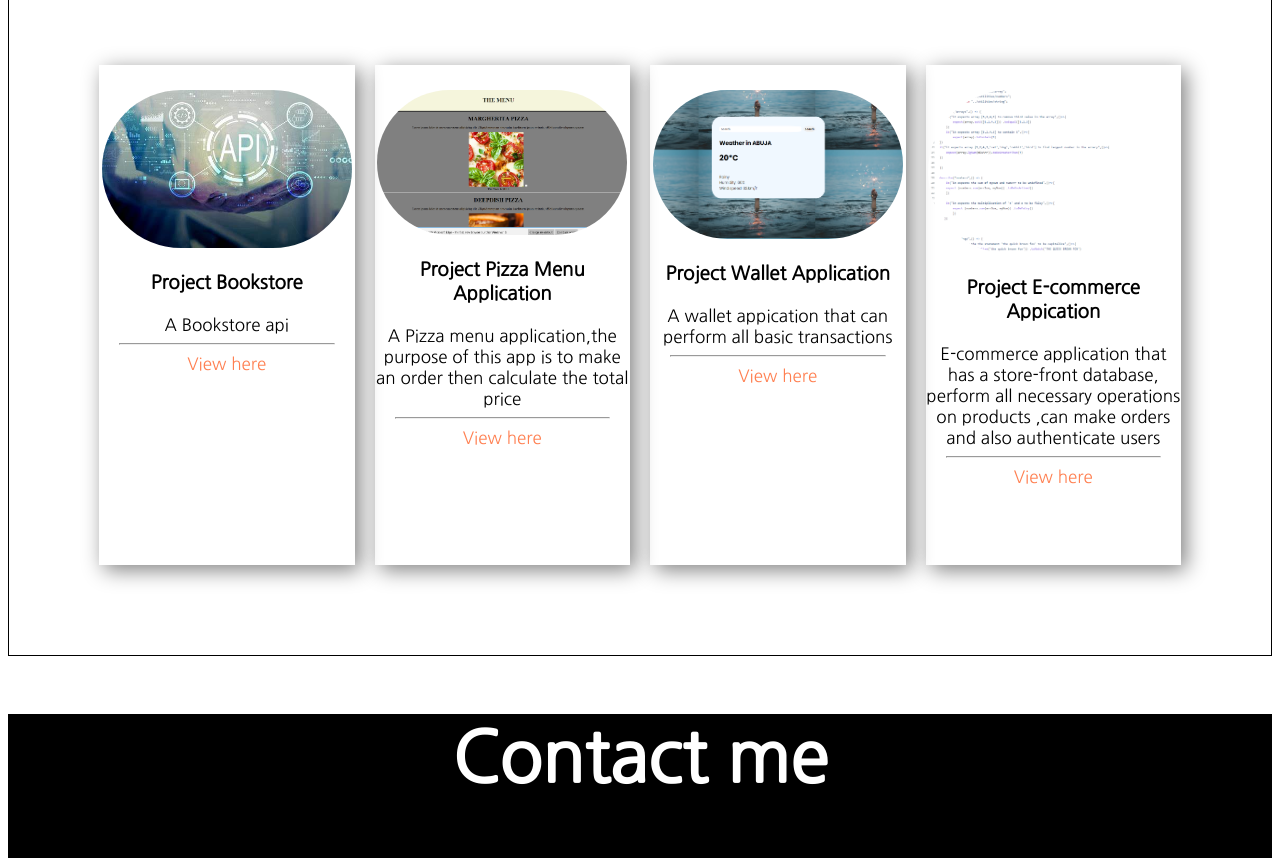
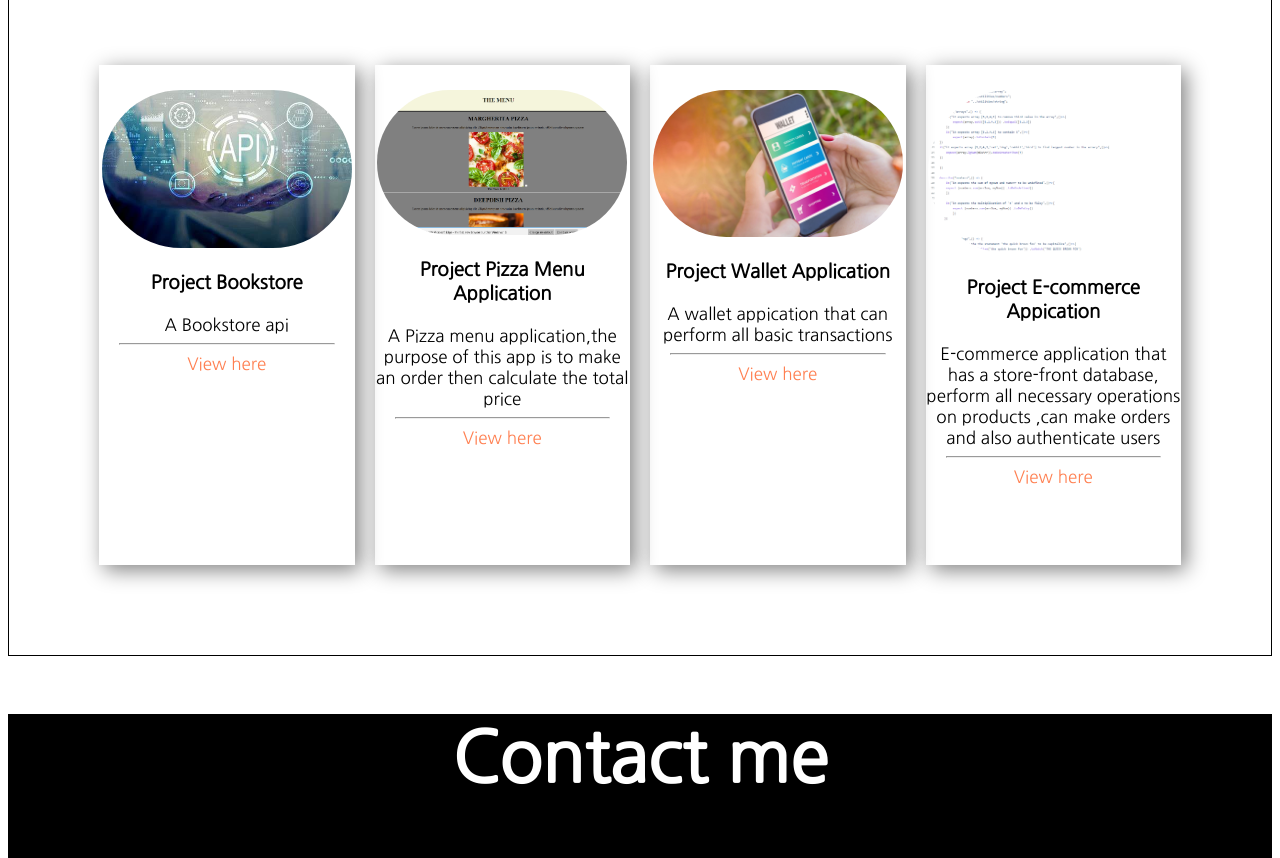
Before and after one commit to stephentk/stephenkportfolio, a plain HTML site: page index.html in a window 1280 px wide. Shown: the part 1200-2058 px from the top of the page. Drawn offline with Linux system fonts and the light colour scheme.

Commit message:
Update index.html

```diff
--- a/index.html
+++ b/index.html
@@ -64,7 +64,7 @@
                    <hr/>
                 <p class="subtext"> <a class= "project-link"  href="https://github.com/stephentk/menu-application">View here </a></p>
             </div>
-            <div class="project-card"> <img class="project-image" src="./images/weatherapp.PNG" alt="project-one-image">
+            <div class="project-card"> <img class="project-image" src="./images/2040.jpg" alt="project-one-image">
                 <h3>Project Wallet Application</h3>
                 <p class="subtext"> A wallet appication that can perform all basic transactions</p>
                    <hr/>
```
